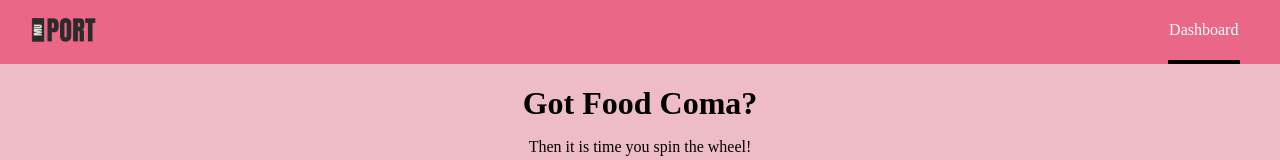
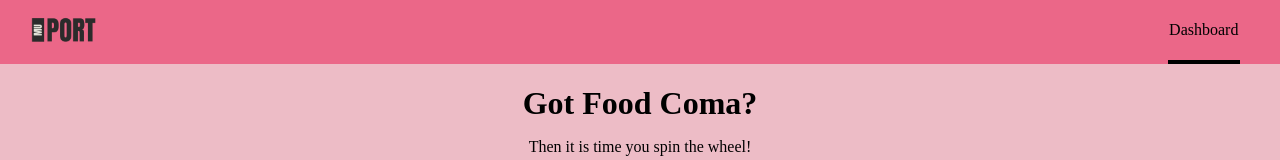
Before and after one commit to Muudy12/food-coma, a React (Vite) app: page / in a window 1280 px wide. Shown: the top 160 px of the page. Built offline with nearby package versions, Linux system fonts and the light colour scheme.

Commit message:
Modified avtive page style

```diff
--- a/src/components/Header/Header.scss
+++ b/src/components/Header/Header.scss
@@ -30,13 +30,22 @@
           margin: 0 1rem;
           padding: 0.1rem;
 
-          &:hover,
-          &:active,
-          &.active {
+          &:hover {
             border-bottom: 0.25rem solid black;
             color: white;
             font-weight: 500;
             transition: all 0.1s ease-in-out;
+          }
+
+          &.active {
+            border-bottom: 0.25rem solid black;
+            color: black;
+            font-weight: 500;
+            transition: all 0.1s ease-in-out;
+
+            &:hover {
+              color: white;
+            }
           }
         }
       }
```
